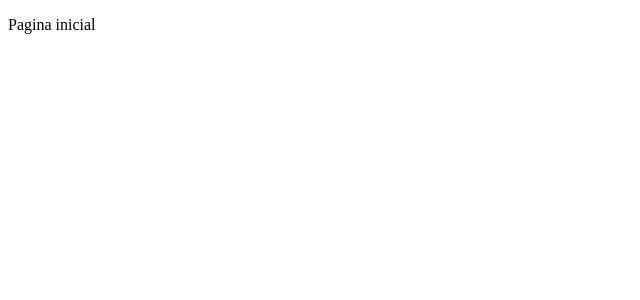
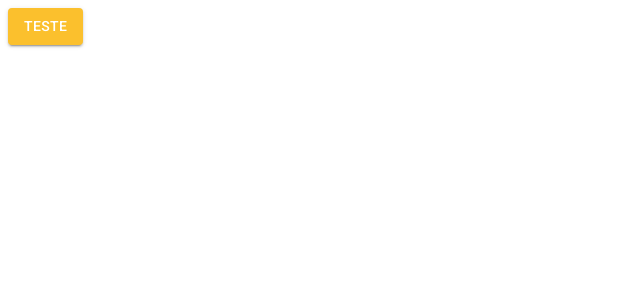
Before and after one commit to nunes262/listagem-cidades, a React (Create React App) app: page /pagina-inicial in a window 1280 px wide. Shown: the top 300 px of the page, without its empty margins (0-640 px from the left). Built offline with nearby package versions, Linux system fonts and the light colour scheme.

Commit message:
feat: add light theme

```diff
--- a/package.json
+++ b/package.json
@@ -3,6 +3,9 @@
   "version": "0.1.0",
   "private": true,
   "dependencies": {
+    "@emotion/react": "^11.10.6",
+    "@emotion/styled": "^11.10.6",
+    "@mui/material": "^5.11.16",
     "react": "^18.2.0",
     "react-dom": "^18.2.0",
     "react-router-dom": "6",
--- a/public/index.html
+++ b/public/index.html
@@ -8,6 +8,8 @@
   <meta name="theme-color" content="#000000" />
   <meta name="description" content="Web site created using create-react-app" />
   <link rel="apple-touch-icon" href="%PUBLIC_URL%/logo192.png" />
+  <link rel="stylesheet" href="https://fonts.googleapis.com/css?family=Roboto:300,400,500,700&display=swap" />
+  <link rel="stylesheet" href="https://fonts.googleapis.com/icon?family=Material+Icons" />
   <title>Listagem</title>
 </head>
 
--- a/src/App.tsx
+++ b/src/App.tsx
@@ -1,10 +1,14 @@
 import { BrowserRouter } from "react-router-dom";
 import { AppRoutes } from "./routes";
+import { ThemeProvider } from "@mui/material"
+import { LightTheme } from "./shared/themes";
 
 export const App = () => {
   return (
-    <BrowserRouter>
-      <AppRoutes />
-    </BrowserRouter>
+    <ThemeProvider theme={LightTheme}>
+      <BrowserRouter>
+        <AppRoutes />
+      </BrowserRouter>
+    </ThemeProvider>
   );
 }
--- a/src/routes/index.tsx
+++ b/src/routes/index.tsx
@@ -1,10 +1,11 @@
+import { Button } from '@mui/material';
 import { Routes, Route, Navigate } from 'react-router-dom'
 
 export const AppRoutes = () => {
 
     return (
         <Routes>
-            <Route path="/pagina-inicial" element={<p>Pagina inicial</p>} />
+            <Route path="/pagina-inicial" element={<Button variant='contained' color='primary'>TESTE</Button>} />
 
             <Route path='*' element={<Navigate to="/pagina-inicial" />} />
         </Routes>
--- /dev/null
+++ b/src/shared/themes/Light.ts
@@ -0,0 +1,23 @@
+import { createTheme } from '@mui/material'
+import { cyan, yellow } from '@mui/material/colors'
+
+export const LightTheme = createTheme({
+    palette: {
+        primary: {
+            main: yellow[700],
+            dark: yellow[800],
+            light: yellow[500],
+            contrastText: "#fff"
+        },
+        secondary: {
+            main: yellow[500],
+            dark: yellow[400],
+            light: yellow[300],
+            contrastText: "#fff"
+        },
+        background: {
+            paper: "#fff",
+            default: "#f7f6f3"
+        }
+    }
+});
--- a/src/shared/themes/index.ts
+++ b/src/shared/themes/index.ts
@@ -1 +1 @@
-export { };
+export * from './Light';
```
Also changed, not shown: 1 other file (tests, documents, lock files or other folders).
